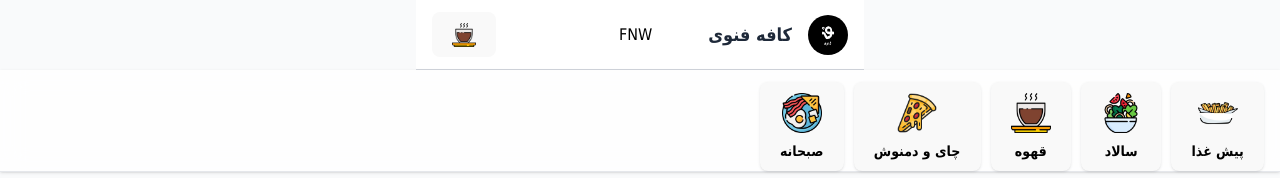
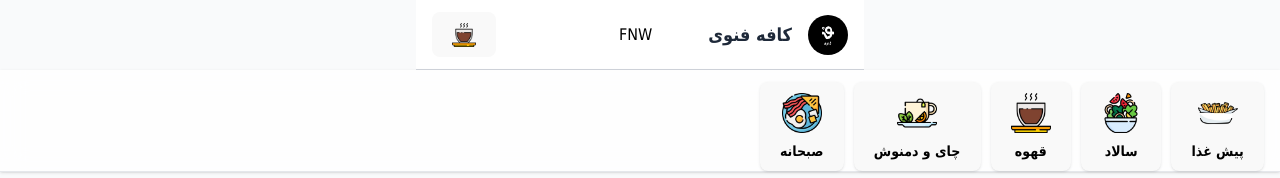
Before and after one commit to elliotWoas/fernweh, a React (Vite) app: page / in a window 1280 px wide. Shown: the top 178 px of the page. Built offline with nearby package versions, Linux system fonts and the light colour scheme; a small style sheet from the web is missing.

Commit message:
let's go change pizza icon to tea

```diff
--- a/src/components/CategoryTabs.tsx
+++ b/src/components/CategoryTabs.tsx
@@ -8,13 +8,14 @@ import starter from "../assets/icons/starter.webp";
 import salad from "../assets/icons/salad.webp";
 import cafe from "../assets/icons/cafe.webp";
 import breakfast from "../assets/icons/breakfast.webp";
-import pizza from "../assets/icons/pizza.webp";
+import tea from "../assets/icons/tea.webp"
+// import pizza from "../assets/icons/pizza.webp";
 
 const categories = [
   { icon: starter, label: "پیش غذا" },
   { icon: salad, label: "سالاد", notice: "  هیچی بهتر از غذای سالم نی D : "  },
   { icon: cafe, label: "قهوه", notice: " یروز یادت بره. اون روز بی حالی  : ) " },
-  { icon: pizza, label: " چای و دمنوش ", notice: " ی چای گرم خودتو مهمون کن  "  },
+  { icon: tea, label: " چای و دمنوش ", notice: " XD ساعت 9:30 شب روز 9 خرداد "  },
   { icon: breakfast, label: "صبحانه" },
 ];
 
```
